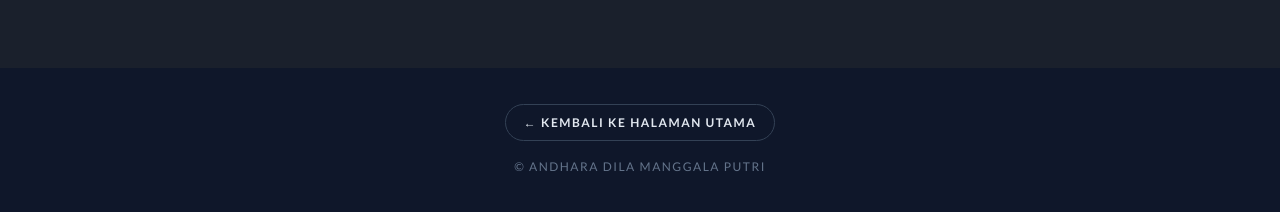
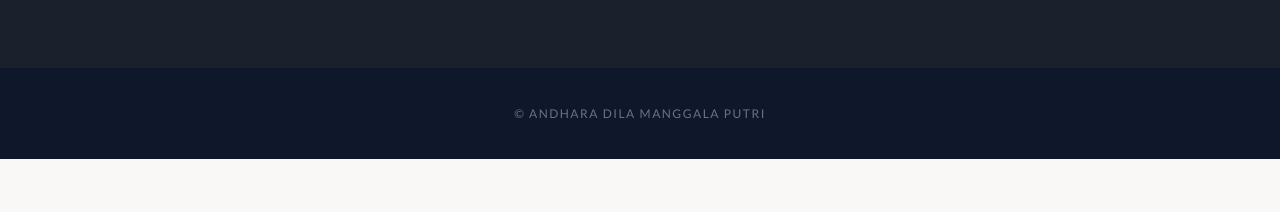
Before and after one commit to andharadila28-web/all-web-sisfor, a plain HTML site: page tugas1.html in a window 1280 px wide. Shown: the part 2404-2616 px from the top of the page. After the commit the page ends 2563 px from the top, so only its background shows below. Drawn offline with nearby package versions, Linux system fonts and the light colour scheme; a web font is replaced by a local one.

Commit message:
Update tugas1.html

```diff
--- a/tugas1.html
+++ b/tugas1.html
@@ -326,24 +326,6 @@
             text-transform: uppercase; /* Semua huruf otomatis menjadi KAPITAL */
         }
 
-        .footer-home-link {
-            display: inline-block; /* Membuat tombol tampil rapi di atas hak cipta */
-            margin-bottom: 16px; /* Memberi jarak ke tulisan hak cipta di bawahnya */
-            color: #e2e8f0; /* Warna tulisan terang */
-            text-decoration: none; /* Menghilangkan garis bawah */
-            border: 1px solid #334155; /* Garis bingkai tipis */
-            padding: 8px 18px; /* Ruang dalam tombol */
-            border-radius: 50px; /* Sudut tombol melengkung */
-            font-weight: 700; /* Menebalkan tulisan */
-            transition: all 0.3s ease; /* Animasi halus saat disentuh mouse */
-        }
-
-        .footer-home-link:hover {
-            background-color: #ffffff; /* Latar berubah putih saat disentuh mouse */
-            color: #0f172a; /* Tulisan berubah gelap */
-            border-color: #ffffff; /* Garis tepi putih */
-        }
-
         /* Penyesuaian Menu untuk Layar HP */
         @media (max-width: 680px) {
             nav {
@@ -494,7 +476,6 @@
 
     <!-- BAGIAN PENUTUP PALING BAWAH -->
     <footer> <!-- Catatan kaki di ujung paling bawah halaman -->
-        <a href="index.html" class="footer-home-link">← Kembali ke Halaman Utama</a><br> <!-- Tombol kembali di bagian bawah halaman -->
         © Andhara Dila Manggala Putri <!-- Tulisan hak cipta (kode © akan otomatis berubah menjadi simbol ©) -->
     </footer>
 
```
